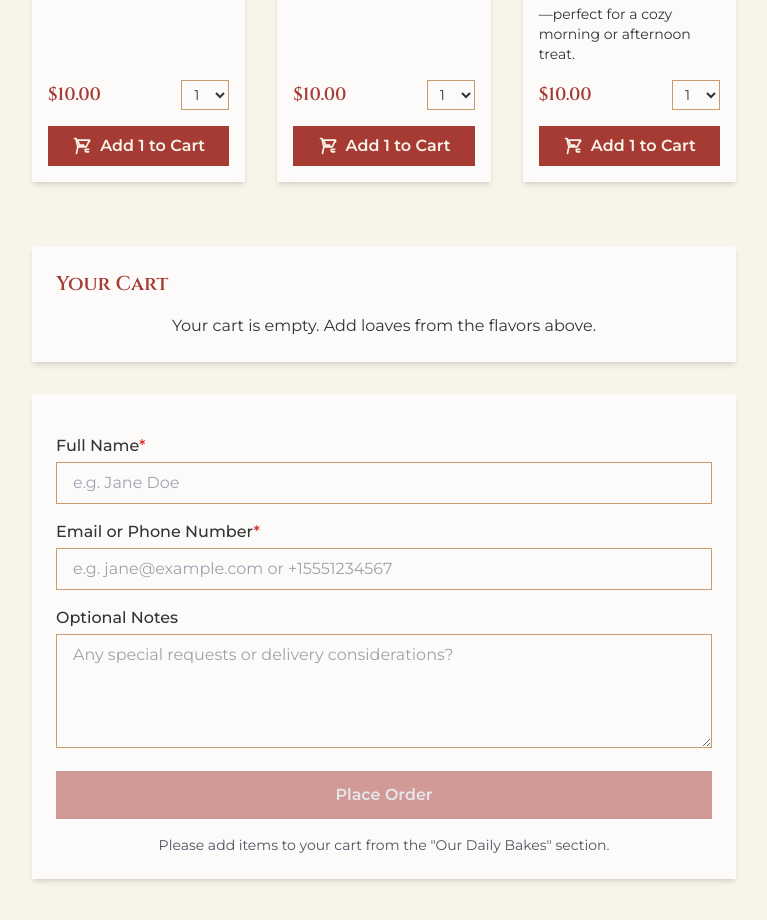
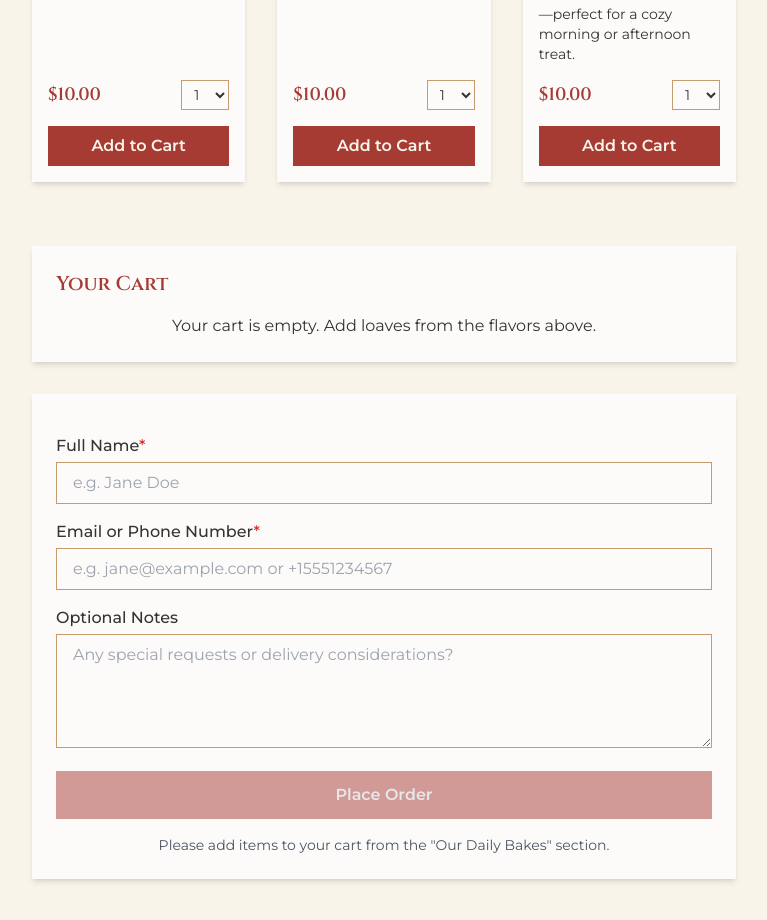
Before and after one commit to sxfoster/yuma-bread, a Next.js app: page / in a window 1280 px wide. Shown: the part 1160-2080 px from the top of the page, without its empty margins (256-1023 px from the left). Built offline with nearby package versions, Linux system fonts and the light colour scheme.

Commit message:
feat: enforce per-flavor cart limit

```diff
--- a/app/page.tsx
+++ b/app/page.tsx
@@ -51,7 +51,7 @@ export default function HomePage() {
       <Header cartCount={cartCount} totalPrice={totalPrice} />
       <main className="max-w-3xl mx-auto px-4 sm:px-6 lg:px-8">
         <HeroSection />
-        <FlavorsSection addToCart={addToCart} />
+        <FlavorsSection cart={cart} addToCart={addToCart} />
         <CartCheckoutSection
           cart={cart}
           updateQuantity={updateQuantity}
--- a/src/components/FlavorsSection.tsx
+++ b/src/components/FlavorsSection.tsx
@@ -1,13 +1,17 @@
 'use client';
 
-import { useState } from 'react';
+import { useState, useEffect } from 'react';
 import { Wheat, Flame } from 'lucide-react';
 
 interface FlavorsSectionProps {
-  addToCart: (item: { id: string; name: string; price: number }, quantity: number) => void;
+  cart: { id: string; name: string; price: number; quantity: number }[];
+  addToCart: (
+    item: { id: string; name: string; price: number },
+    quantity: number
+  ) => void;
 }
 
-export default function FlavorsSection({ addToCart }: FlavorsSectionProps) {
+export default function FlavorsSection({ cart, addToCart }: FlavorsSectionProps) {
   const flavors = [
     {
       id: "traditional-sourdough",
@@ -48,11 +52,29 @@ export default function FlavorsSection({ addToCart }: FlavorsSectionProps) {
     },
   ];
 
+  const getExistingQty = (flavorId: string) => {
+    const found = cart.find((ci) => ci.id === flavorId);
+    return found ? found.quantity : 0;
+  };
+  const maxPerFlavor = 5;
+
   const [quantities, setQuantities] = useState<Record<string, number>>({
     "traditional-sourdough": 1,
     "jalapeno-cheddar": 1,
     "honey-cinnamon-spice": 1,
   });
+
+  useEffect(() => {
+    const newQuantities: Record<string, number> = { ...quantities };
+    flavors.forEach((flavor) => {
+      const existing = getExistingQty(flavor.id);
+      const available = maxPerFlavor - existing;
+      if (newQuantities[flavor.id] > available) {
+        newQuantities[flavor.id] = available > 0 ? available : 1;
+      }
+    });
+    setQuantities(newQuantities);
+  }, [cart]);
 
   return (
     <section id="flavors" className="mt-16">
@@ -61,7 +83,10 @@ export default function FlavorsSection({ addToCart }: FlavorsSectionProps) {
         Each loaf is a testament to our passion for baking, crafted with the finest ingredients.
       </p>
       <div className="mt-8 grid gap-8 sm:grid-cols-2 lg:grid-cols-3">
-        {flavors.map((flavor) => (
+        {flavors.map((flavor) => {
+          const existingQty = getExistingQty(flavor.id);
+          const availableToAdd = maxPerFlavor - existingQty;
+          return (
             <div
               key={flavor.id}
               className="bg-parchment-light rounded-lg shadow-md overflow-hidden flex flex-col"
@@ -91,47 +116,64 @@ export default function FlavorsSection({ addToCart }: FlavorsSectionProps) {
                     onChange={(e) =>
                       setQuantities((prev) => ({
                         ...prev,
-                        [flavor.id]: Math.min(5, Number(e.target.value)),
+                        [flavor.id]: Math.min(
+                          availableToAdd,
+                          Number(e.target.value)
+                        ),
                       }))
                     }
-                    className="rounded-md border border-ochre bg-parchment-light px-2 py-1 text-sm text-charcoal focus:border-brick focus:ring focus:ring-brick/20"
+                    disabled={existingQty >= maxPerFlavor}
+                    className={`rounded-md border border-ochre bg-parchment-light px-2 py-1 text-sm text-charcoal focus:border-brick focus:ring focus:ring-brick/20 ${
+                      existingQty >= maxPerFlavor
+                        ? "opacity-50 cursor-not-allowed"
+                        : ""
+                    }`}
                   >
-                    {[1, 2, 3, 4, 5].map((n) => (
-                      <option key={n} value={n}>
+                    {[...Array(5)].map((_, i) => {
+                      const n = i + 1;
+                      return (
+                        <option key={n} value={n} disabled={n > availableToAdd}>
                           {n}
                         </option>
-                    ))}
+                      );
+                    })}
                   </select>
+                  {availableToAdd > 0 && availableToAdd <= 2 && (
+                    <p className="mt-1 text-yellow-600 text-xs">
+                      Only {availableToAdd} more allowed.
+                    </p>
+                  )}
                 </div>
               </div>
+              {existingQty >= maxPerFlavor ? (
+                <div className="mt-4">
+                  <button
+                    disabled
+                    className="w-full bg-gray-400 text-gray-200 font-semibold rounded-md py-2 cursor-not-allowed"
+                  >
+                    Limit Reached
+                  </button>
+                  <p className="mt-2 text-center text-red-600 text-sm">
+                    You’ve reached the 5-loaf limit for {flavor.name}.
+                  </p>
+                </div>
+              ) : (
                 <button
                   onClick={() =>
                     addToCart(
                       { id: flavor.id, name: flavor.name, price: 10 },
-                    quantities[flavor.id]
+                      Math.min(availableToAdd, quantities[flavor.id])
                     )
                   }
                   className="mt-4 w-full bg-brick text-parchment font-semibold rounded-md py-2 flex items-center justify-center hover:bg-brick/90 transition"
                 >
-                <svg
-                  xmlns="http://www.w3.org/2000/svg"
-                  className="h-5 w-5 mr-2"
-                  fill="none"
-                  viewBox="0 0 24 24"
-                  stroke="currentColor"
-                >
-                  <path
-                    strokeLinecap="round"
-                    strokeLinejoin="round"
-                    strokeWidth={2}
-                    d="M3 3h2l.4 2M7 13h10l4-8H5.4M7 13l-1.6 8m1.6-8L5 5m16 0v2m-5 9v2a1 1 0 001 1h3m-4-3h4m-6-5H9m0 0L7 5"
-                  />
-                </svg>
-                Add {quantities[flavor.id]} to Cart
+                  Add to Cart
                 </button>
+              )}
             </div>
           </div>
-        ))}
+        );
+        })}
       </div>
     </section>
   );
```
Lines whose indentation alone changed are shown as unchanged.
